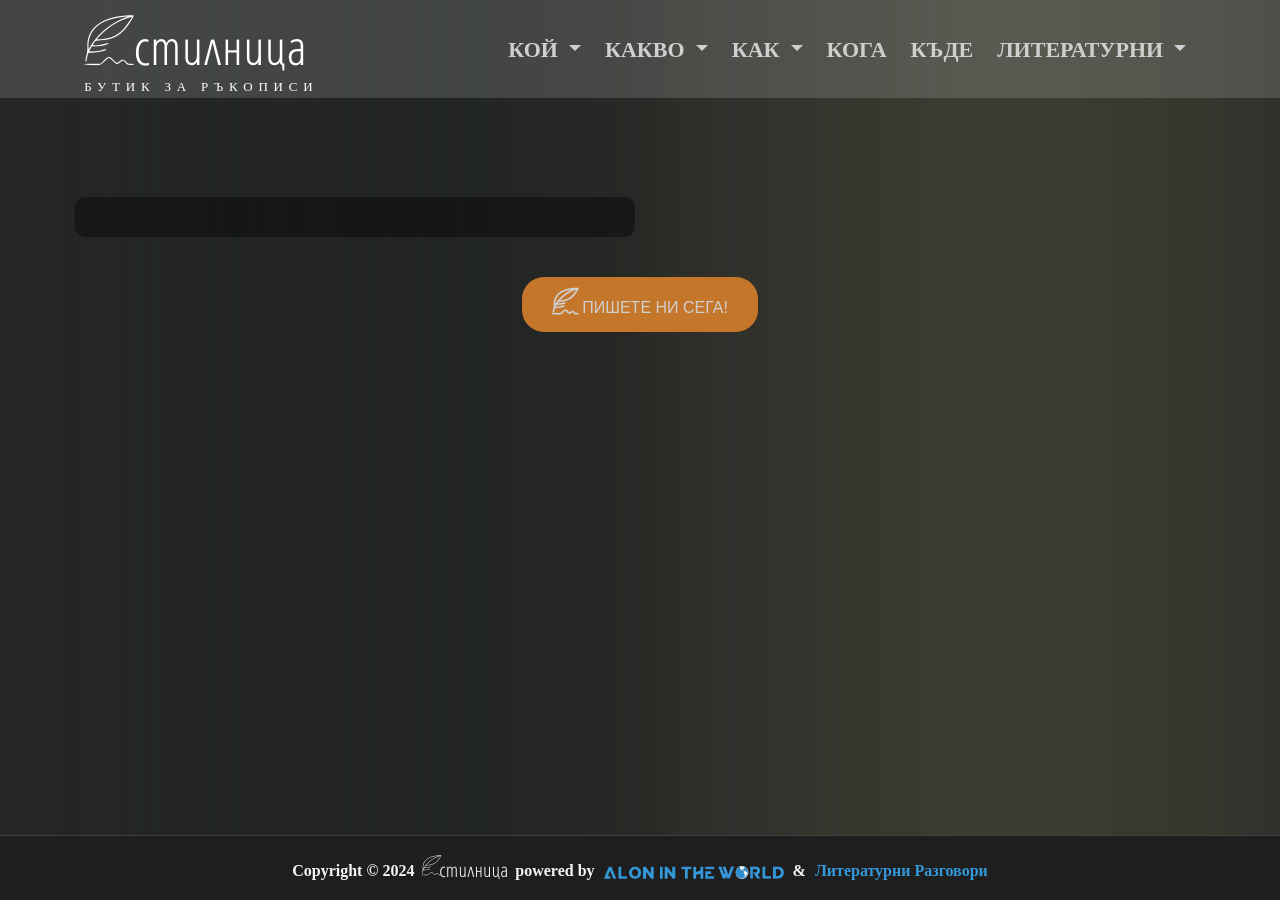
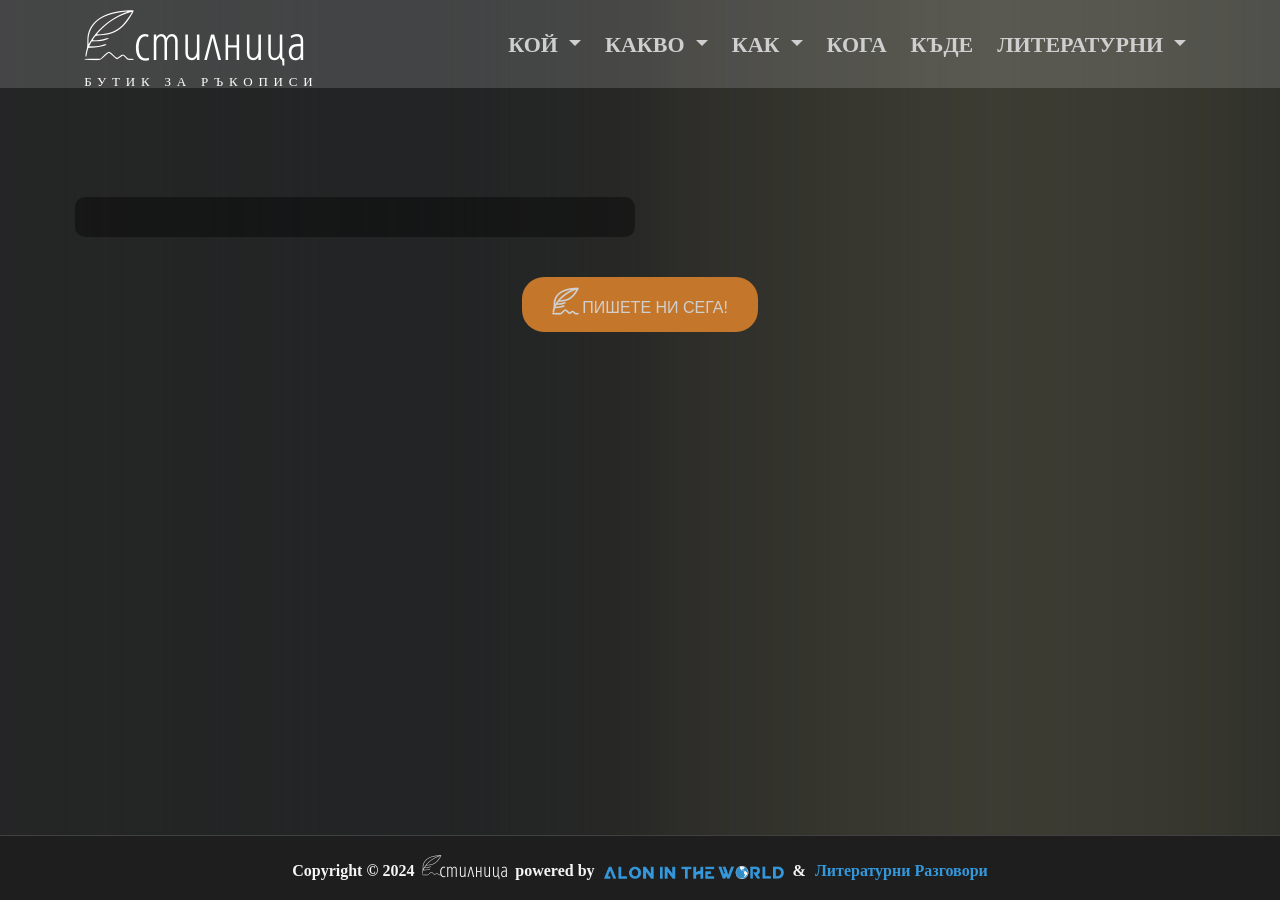
Before and after one commit to stilnica/stilnica.github.io, a Jekyll site: the page built from test.html, in a window 1280 px wide. Built offline with Jekyll 4.4.1, drawn with Linux system fonts in a browser that asks for light colours; some web fonts are replaced.

Commit message:
Header design

```diff
--- a/assets/css/templatemo-edu-meeting.css
+++ b/assets/css/templatemo-edu-meeting.css
@@ -493,7 +493,7 @@ header
   left: 0;
   right: 0;
   font-family: 'AlegreyaSansRegular', 'sans-serif';
-  padding: 5px 0px;
+  /*padding: 5px 0px;*/
   z-index: 200000;
   font-size: 22px;
   text-transform: uppercase;
```
